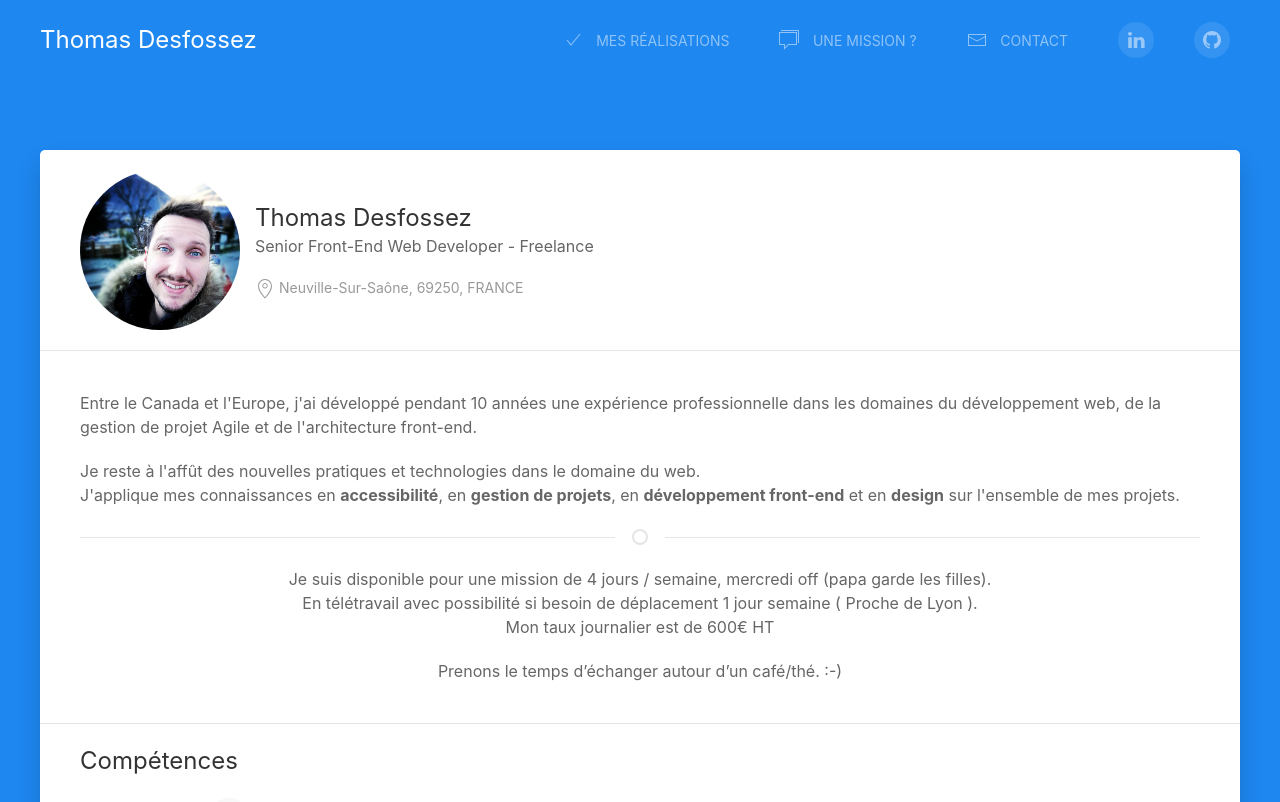
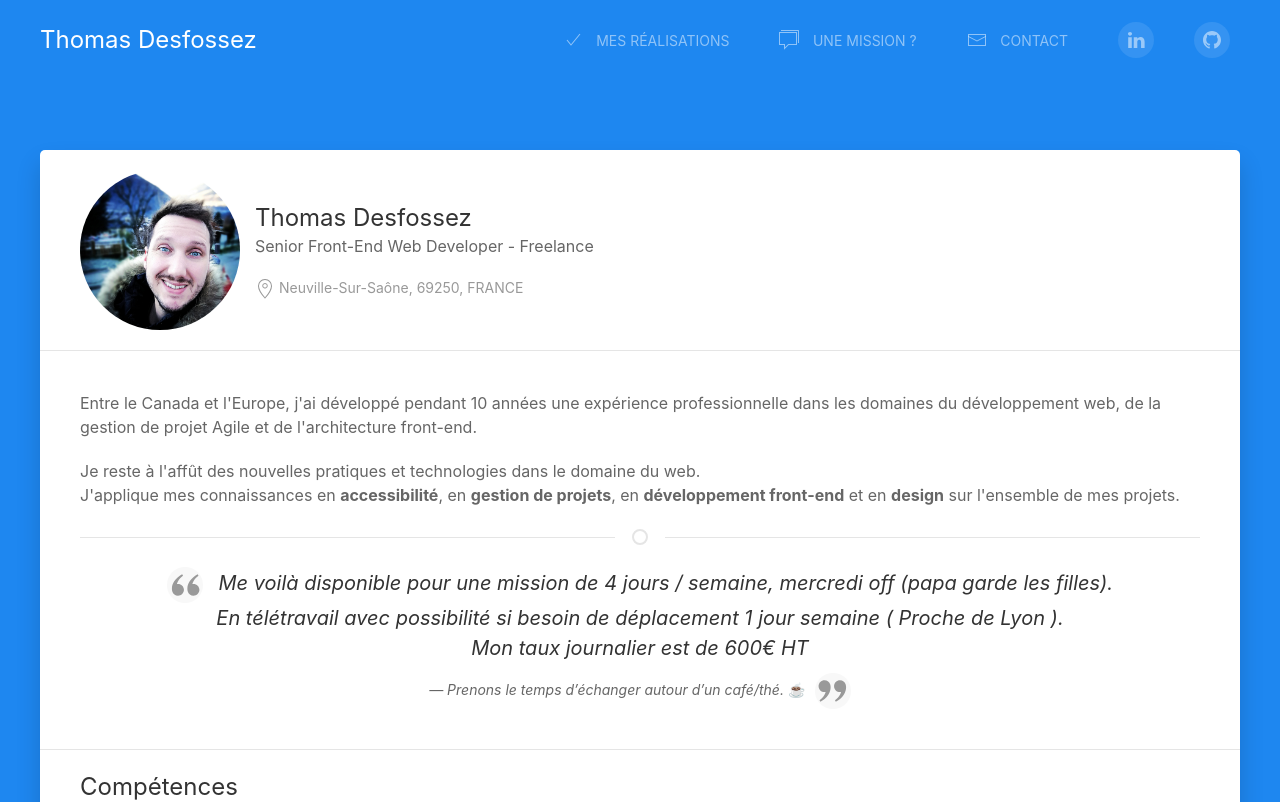
Before and after one commit to tomagladiator/portfolio, a Vue app: page /#/ in a window 1280 px wide. Shown: the top 802 px of the page. Built offline with nearby package versions, Linux system fonts and the light colour scheme.

Commit message:
update homepage

```diff
--- a/src/components/BusinessCard.vue
+++ b/src/components/BusinessCard.vue
@@ -27,15 +27,21 @@
 
             <hr class="uk-divider-icon">
 
-            <p class="uk-text-center">
-                Je suis disponible pour une mission de 4 jours / semaine, mercredi off (papa garde les filles). <br>
-                En télétravail avec possibilité si besoin de déplacement 1 jour semaine ( Proche de Lyon ). <br>
-                Mon taux journalier est de 600€ HT
-            </p>
+            <blockquote cite="#" class="uk-text-center">
+                <p >
+                    <span class="uk-icon uk-margin-small-right uk-icon-button" uk-icon="icon: quote-right; ratio: 2" style="transform: rotate(180deg)"></span>
+                    Me voilà disponible pour une mission de 4 jours / semaine, mercredi off (papa garde les filles). <br>
+                    En télétravail avec possibilité si besoin de déplacement 1 jour semaine ( Proche de Lyon ). <br>
+                    Mon taux journalier est de 600€ HT
+                </p>
 
-            <p class="uk-text-center">
-                Prenons le temps d’échanger autour d’un café/thé. :-)
-            </p>
+                <footer>
+                    <cite>
+                        Prenons le temps d’échanger autour d’un café/thé. <span style="font-style: normal;">☕</span>
+                        <span class="uk-icon uk-margin-small-left uk-icon-button" uk-icon="icon: quote-right; ratio: 2"></span
+                    ></cite>
+                </footer>
+            </blockquote>
         </div>
 
         <div class="uk-card-footer">
--- a/src/components/LinkedinTestimonial.vue
+++ b/src/components/LinkedinTestimonial.vue
@@ -108,26 +108,6 @@
                         </div>
                     </div>
                 </li>
-                <li>
-                    <div class="uk-card uk-card-default">
-                        <div class="uk-card-header">
-                            <div class="uk-grid-small uk-flex-middle" uk-grid>
-                                <div class="uk-width-auto@m">
-                                    <img alt="Thomas Desfossez" src="img/testimonials/gregory-delrue.jpg" class="uk-border-circle" width="120" height="120">
-                                </div>
-
-                                <div class="uk-width-expand@m">
-                                    <h2 class="uk-card-title uk-margin-remove-bottom">Grégory Delrue</h2>
-                                    <p class="uk-margin-remove-top uk-margin-remove-bottom">Directeur Principal Head Hunter chez Évolution Recrutement Inc</p>
-                                </div>
-                            </div>
-                        </div>
-
-                        <div class="uk-card-body">
-                            <p>Thomas est très efficace dans son travail. Il a su m’écouter et faire preuve de débrouillardise pour m’apporter rapidement les solutions dont j’avais besoin. Il est performant, disponible et fait passer ses clients à la première place. Il est axé sur les résultats tout en fournissant un excellent service. Je le recommande sans hésiter.</p>
-                        </div>
-                    </div>
-                </li>
             </ul>
 
             <ul class="uk-slider-nav uk-dotnav uk-flex-center uk-margin"></ul>
--- a/src/registerServiceWorker.js
+++ b/src/registerServiceWorker.js
@@ -7,7 +7,7 @@ if (process.env.NODE_ENV === 'production') {
     ready () {
       console.log(
         'App is being served from cache by a service worker.\n' +
-        'For more details, visit https://goo.gl/AFskqB'
+        'For more details, visit https://goo.gl/AFskqB .'
       )
     },
     cached () {
```
